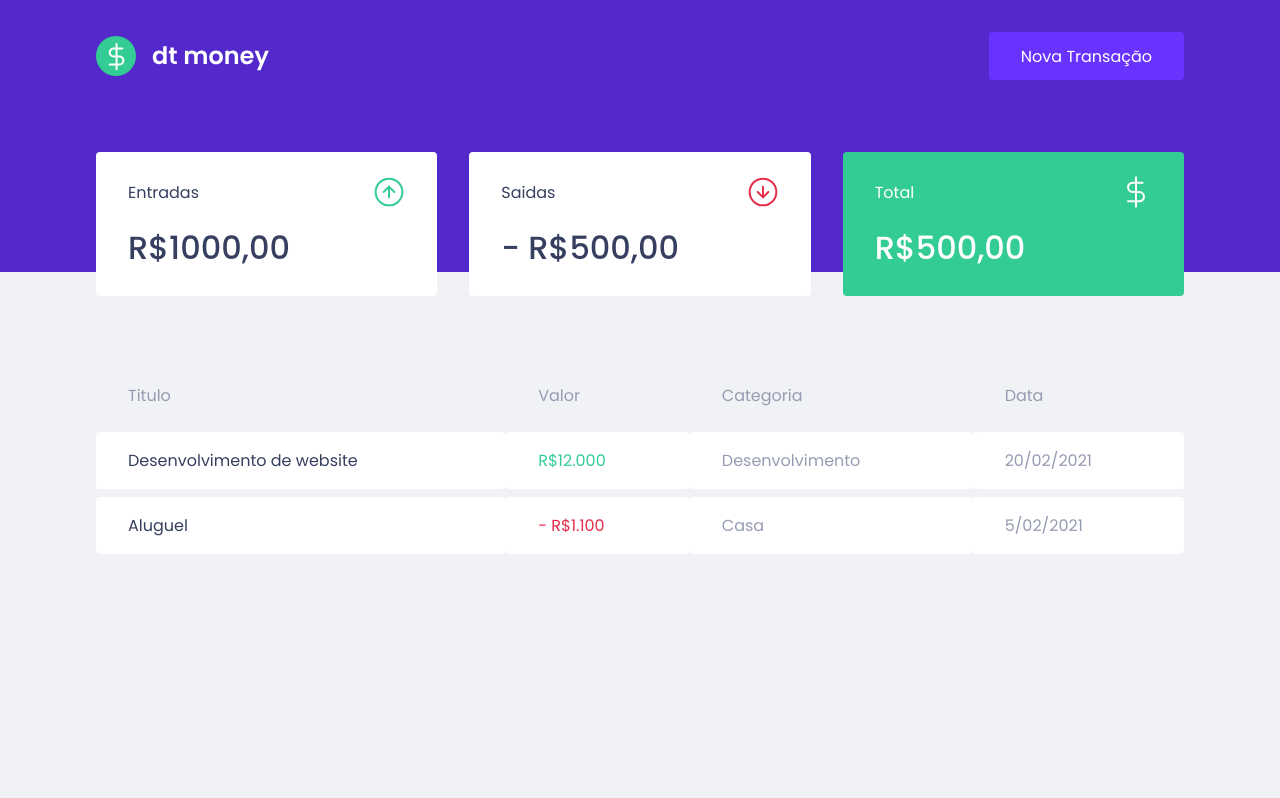
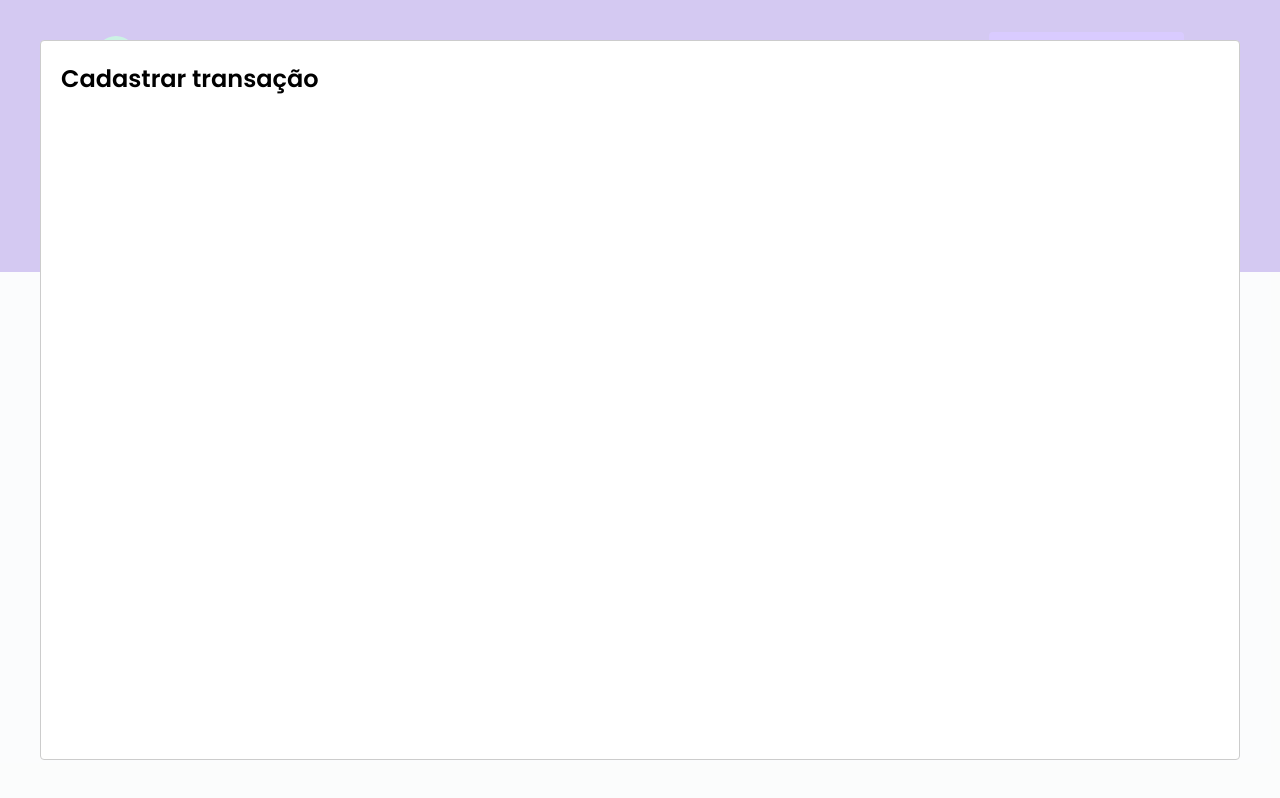
Before and after one commit to casa-henrique/dtmoney, a React (Create React App) app: page / in a window 1280 px wide. Both pictures are taken after a click on the button "Nova Transação". Built offline with nearby package versions, Linux system fonts and the light colour scheme; no server answers; what miragejs would draw is missing.

Commit message:
Criando o modal de transações

```diff
--- a/package.json
+++ b/package.json
@@ -7,6 +7,7 @@
     "miragejs": "^0.1.43",
     "react": "^17.0.2",
     "react-dom": "^17.0.2",
+    "react-modal": "^3.14.4",
     "react-scripts": "5.0.0",
     "styled-components": "^5.3.3",
     "web-vitals": "^2.1.0"
@@ -19,6 +20,7 @@
     "@types/node": "^16.7.13",
     "@types/react": "^17.0.20",
     "@types/react-dom": "^17.0.9",
+    "@types/react-modal": "^3.13.1",
     "@types/styled-components": "^5.1.24",
     "typescript": "^4.4.2"
   },
--- a/src/App.tsx
+++ b/src/App.tsx
@@ -1,13 +1,38 @@
+import { useState } from "react";
+import Modal from "react-modal";
+
 import { GlobalStyle } from "./styles/global";
 
 import { Header } from "./components/Header";
 import { Dashboard } from "./components/Dashboard";
 
+Modal.setAppElement("#root");
+
 export function App() {
+  const [isNewTransactionModalOpen, setIsNewTransactionModalOpen] =
+    useState(false);
+
+  function handleOpenNewTransactionModal() {
+    setIsNewTransactionModalOpen(true);
+  }
+
+  function handleCloseNewTransactionModal() {
+    setIsNewTransactionModalOpen(false);
+  }
+
   return (
     <>
-      <Header />
+      <Header onOpenNewTransactionModal={handleOpenNewTransactionModal} />
+
       <Dashboard />
+
+      <Modal
+        isOpen={isNewTransactionModalOpen}
+        onRequestClose={handleCloseNewTransactionModal}
+      >
+        <h2>Cadastrar transação</h2>
+      </Modal>
+
       <GlobalStyle />
     </>
   );
--- a/src/components/Header/index.jsx
+++ /dev/null
@@ -1,14 +0,0 @@
-import logoImg from "../../assets/logo.svg";
-
-import { Container, Content } from "./styles";
-
-export function Header() {
-  return (
-    <Container>
-      <Content>
-        <img src={logoImg} alt="dtmoney" />
-        <button type="button">Nova Transação</button>
-      </Content>
-    </Container>
-  );
-}
--- /dev/null
+++ b/src/components/Header/index.tsx
@@ -0,0 +1,20 @@
+import logoImg from "../../assets/logo.svg";
+
+import { Container, Content } from "./styles";
+
+interface HeaderProps {
+  onOpenNewTransactionModal: () => void;
+}
+
+export function Header({ onOpenNewTransactionModal }: HeaderProps) {
+  return (
+    <Container>
+      <Content>
+        <img src={logoImg} alt="dtmoney" />
+        <button type="button" onClick={onOpenNewTransactionModal}>
+          Nova Transação
+        </button>
+      </Content>
+    </Container>
+  );
+}
```
Also changed, not shown: 1 other file (tests, documents, lock files or other folders).
